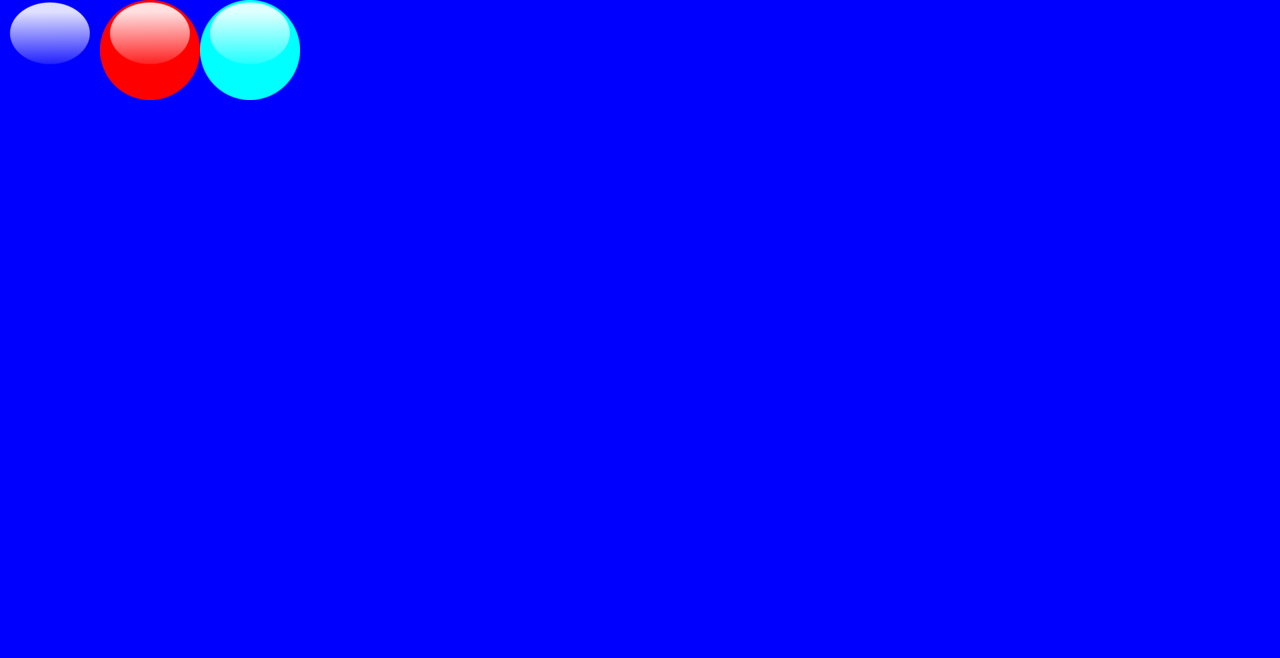
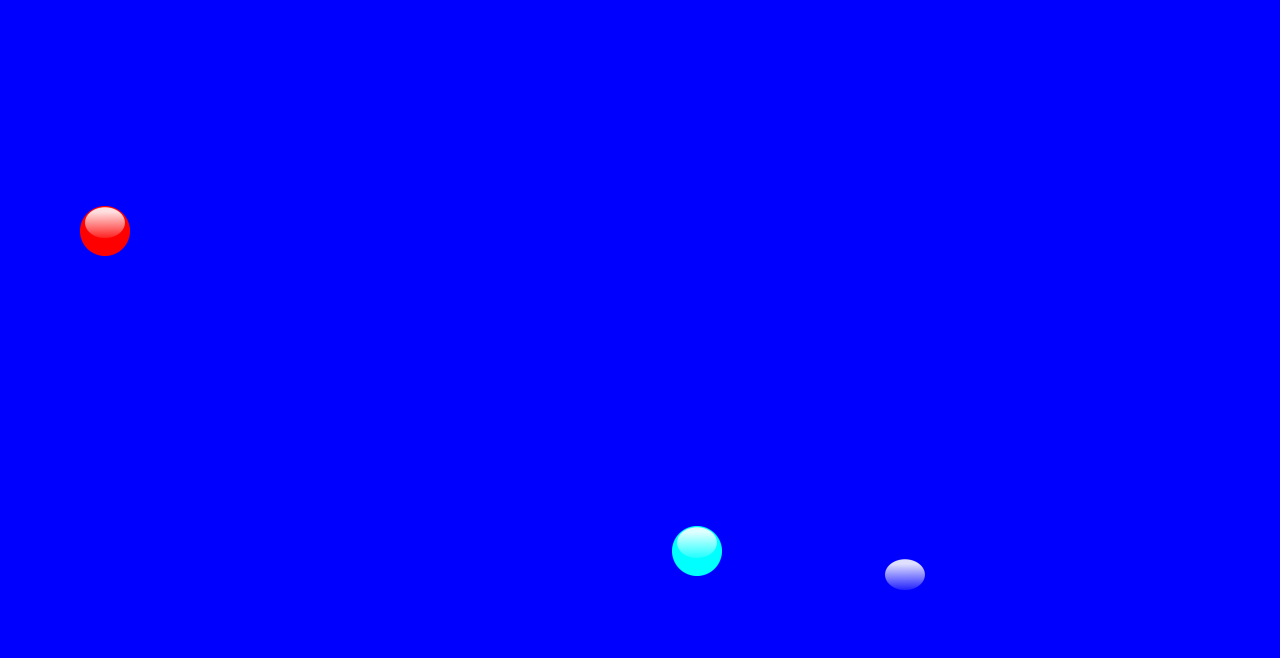
Before and after one commit to AdrianusCornet/week-1-proj, a plain HTML site: page index.html in a window 1280 px wide. Shown: the top 658 px of the page. Drawn offline with Linux system fonts and the light colour scheme.

Commit message:
add addToFoundItems()

```diff
--- a/resources/css/style.css
+++ b/resources/css/style.css
@@ -13,3 +13,7 @@ footer{
     background-color: rgb(185, 223, 255);
     height: 20vh;
 }
+.si{
+    height: 50px;
+    position: absolute;
+}
--- a/resources/js/game.js
+++ b/resources/js/game.js
@@ -1,13 +1,22 @@
 // var's
 let images = []
+let foundItems = []
 
 // main
 initImages()
-images.forEach(im => {
+images.forEach(i => {
     const main = document.getElementById('searchField')
     let img = document.createElement('img')
-    img.alt = im.name
-    img.src = im.src
+    img.alt = i.name
+    img.src = i.src
+    img.classList.add('si')
+    let bottomOfset = `${getRandomInt(30)}rem`
+    let leftOfset = `${getRandomInt(60)}rem`
+    img.style.bottom = bottomOfset
+    img.style.left = leftOfset
+    img.onclick = () => {
+        addToFoundItems(i)
+    }
 
     main.append(img)
 });
@@ -17,7 +26,6 @@ function getRandomInt(max, min = 0) {
     const d = max - min
     const r = Math.floor(d * Math.random())
     const n = min + r;
-    console.log(n)
     return n
 }
 function initImages() {
@@ -32,5 +40,17 @@ function initImage(src, name) {
     }
     return i
 }
+function addToFoundItems(foundItem) {
+    let found = false;
+    foundItems.forEach(i => {
+        if (foundItem == i) {
+            found = true
+            return true
+        }
+    });
+    if (!found) {
+        foundItems.push(foundItem)
+    }
+}
 
 // test
```
